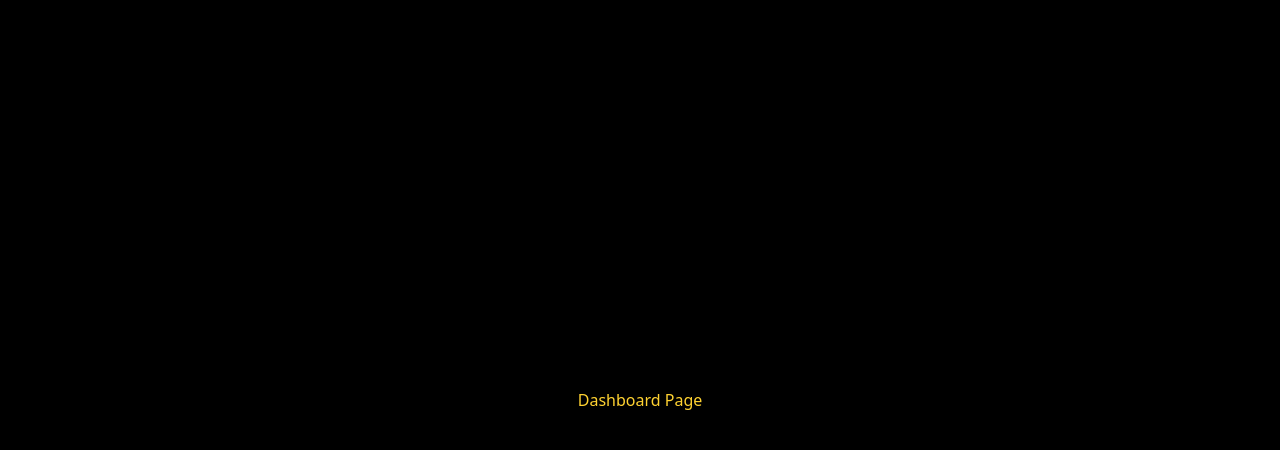
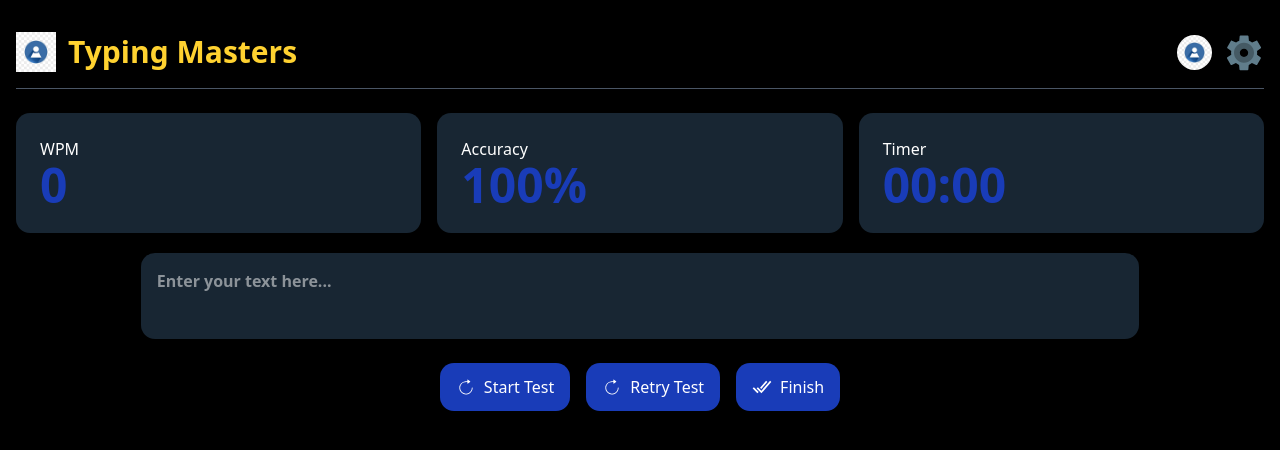
Before and after one commit to Abhishek-0899/Speedtester, a Next.js app: page /pages/Dashboard in a window 1280 px wide. Shown: the top 450 px of the page. Built offline with nearby package versions, Linux system fonts and the light colour scheme.

Commit message:
Added some minor change

```diff
--- a/app/page.tsx
+++ b/app/page.tsx
@@ -10,16 +10,16 @@ import { useRouter } from "next/navigation";
 
 export default function Home() {
   const [loading, setLoading] = useState(true);
-const [userName, setUserName] = useState("");
+  const [userName, setUserName] = useState("");
   const router = useRouter();
 
   useEffect(() => {
     onAuthStateChanged(auth, (user) => {
       if (!user) router.push("/login");
-      else
-        {
-          setUserName(user.displayName || "User")
-          setLoading(false);}
+      else {
+        setUserName(user.displayName || "User");
+        setLoading(false);
+      }
     });
   }, []);
 
@@ -38,22 +38,24 @@ const [userName, setUserName] = useState("");
           <p>Ready to improve your typing speed?</p>
           <div className="flex flex-col gap-3 w-full mt-2">
             <button
-            onClick={()=>router.push("/pages/Dashboard")}
-            className="bg-[#80B1EB] w-full border border-black rounded-md px-3 py-2 flex items-center justify-center gap-3">
+              onClick={() => router.push("/pages/Dashboard")}
+              className="bg-blue-800 w-full border border-black rounded-md px-3 py-2 flex items-center justify-center gap-3 cursor-pointer"
+            >
               <BsFillKeyboardFill className="text-white" />
               <span>Start typing test</span>
             </button>
 
             <button
-            onClick={()=>router.push("/pages/leaderboard")}
-            className="bg-gray-700 w-full border border-black hover:bg-[#80B1EB] rounded-md px-3 py-2 flex items-center justify-center gap-3">
+              onClick={() => router.push("/pages/leaderboard")}
+              className="bg-gray-700 w-full border border-black hover:bg-blue-800 rounded-md px-3 py-2 flex items-center justify-center gap-3 cursor-pointer"
+            >
               <VscGraph className="text-white" />
               <span>view Statistics</span>
             </button>
 
             <button
               onClick={() => router.push("/pages/Settings")}
-              className="bg-gray-700 w-full border border-black hover:bg-[#80B1EB] rounded-md px-3 py-2 flex items-center justify-center gap-3"
+              className="bg-gray-700 w-full border border-black hover:bg-blue-800 rounded-md px-3 py-2 flex items-center justify-center gap-3 cursor-pointer"
             >
               <FiSettings className="text-white" />
               <span>Settings</span>
--- a/app/pages/Dashboard/page.tsx
+++ b/app/pages/Dashboard/page.tsx
@@ -1,7 +1,102 @@
+"use client";
+import { FcSettings } from "react-icons/fc";
+import { IoSend } from "react-icons/io5";
+import { IoCheckmarkDoneSharp } from "react-icons/io5";
+import Image from "next/image";
+import { CiRedo } from "react-icons/ci";
+import { useRouter } from "next/navigation";
+
 export default function Dashboard() {
+  const router = useRouter();
+
   return (
-    <main className="bg-black min-h-screen flex items-center justify-center">
-      <h1 className="text-amber-300">Dashboard Page</h1>
-    </main>
+    <div className="min-h-screen bg-black px-4 pt-4">
+      {/* NAVBAR */}
+      <nav className="flex items-center justify-between w-full py-4">
+        <div className="flex items-center gap-3">
+          <Image src="/user.jpg" alt="Logo" width={40} height={40} />
+          <h1 className="text-amber-300 font-bold text-2xl md:text-3xl">
+            Typing Masters
+          </h1>
+        </div>
+
+        <div className="flex items-center gap-3">
+          <Image
+            src="/user.jpg"
+            alt="User"
+            width={35}
+            height={35}
+            className="rounded-full"
+          />
+          <FcSettings className="w-[32px] h-[32px] md:w-[40px] md:h-[40px]" />
+        </div>
+      </nav>
+
+      {/* LINE */}
+      <div className="w-full h-px bg-gray-600 mb-6"></div>
+
+      {/* STATS */}
+      <div className="grid grid-cols-1 md:grid-cols-3 gap-4">
+        <div className="rounded-xl bg-[#182633] p-6">
+          <h1 className="text-white">WPM</h1>
+          <h1 className="text-blue-800 font-bold text-4xl md:text-5xl">0</h1>
+        </div>
+
+        <div className="rounded-xl bg-[#182633] p-6">
+          <h1 className="text-white">Accuracy</h1>
+          <h1 className="text-blue-800 font-bold text-4xl md:text-5xl">100%</h1>
+        </div>
+
+        <div className="rounded-xl bg-[#182633] p-6">
+          <h1 className="text-white">Timer</h1>
+          <h1 className="text-blue-800 font-bold text-4xl md:text-5xl">
+            00:00
+          </h1>
+        </div>
+      </div>
+
+      {/* INPUT BOX */}
+      <div className="flex justify-center mt-5">
+        <div className="rounded-xl bg-[#182633] p-4 w-full font-semibold md:w-[80%]">
+          <textarea
+            className="text-white w-full bg-transparent border-none focus:outline-none focus:ring-0 resize-none overflow-hidden"
+            placeholder="Enter your text here..."
+            onChange={(e) => {
+              // Auto adjust height
+              e.target.style.height = "auto"; // reset height
+              e.target.style.height = `${e.target.scrollHeight}px`;
+
+              // Wrap every 15 words
+              const words = e.target.value.split(/\s+/);
+              const newLines: string[] = [];
+              for (let i = 0; i < words.length; i += 50) {
+                newLines.push(words.slice(i, i + 15).join(" "));
+              }
+              e.target.value = newLines.join("\n");
+            }}
+          />
+        </div>
+      </div>
+
+      {/* BUTTONS */}
+      <div className="flex flex-col md:flex-row justify-center items-center gap-4 mt-6">
+        <button className="text-white flex items-center justify-center gap-2 bg-blue-800 px-4 py-3 rounded-xl w-full md:w-auto">
+          <CiRedo className="text-xl" />
+          <span>Start Test</span>
+        </button>
+        <button className="text-white flex items-center justify-center gap-2 bg-blue-800 px-4 py-3 rounded-xl w-full md:w-auto">
+          <CiRedo className="text-xl" />
+          <span>Retry Test</span>
+        </button>
+
+        <button
+          onClick={() => router.push("/pages/leaderboard")}
+          className="text-white flex items-center justify-center gap-2 bg-blue-800 px-4 py-3 rounded-xl w-full md:w-auto"
+        >
+          <IoCheckmarkDoneSharp className="text-xl" />
+          <span>Finish</span>
+        </button>
+      </div>
+    </div>
   );
 }
```
Also changed, not shown: public/user.jpg (added).
